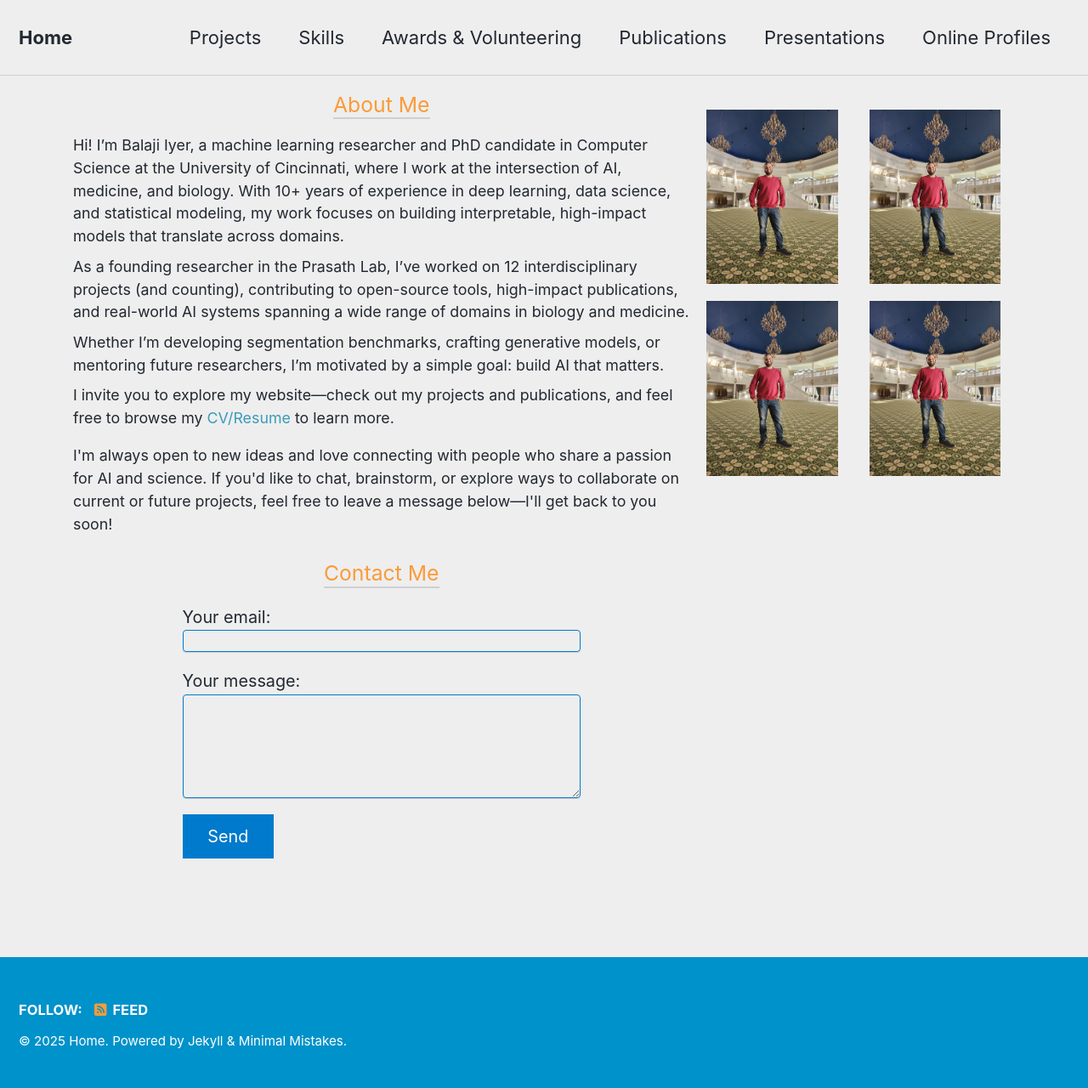
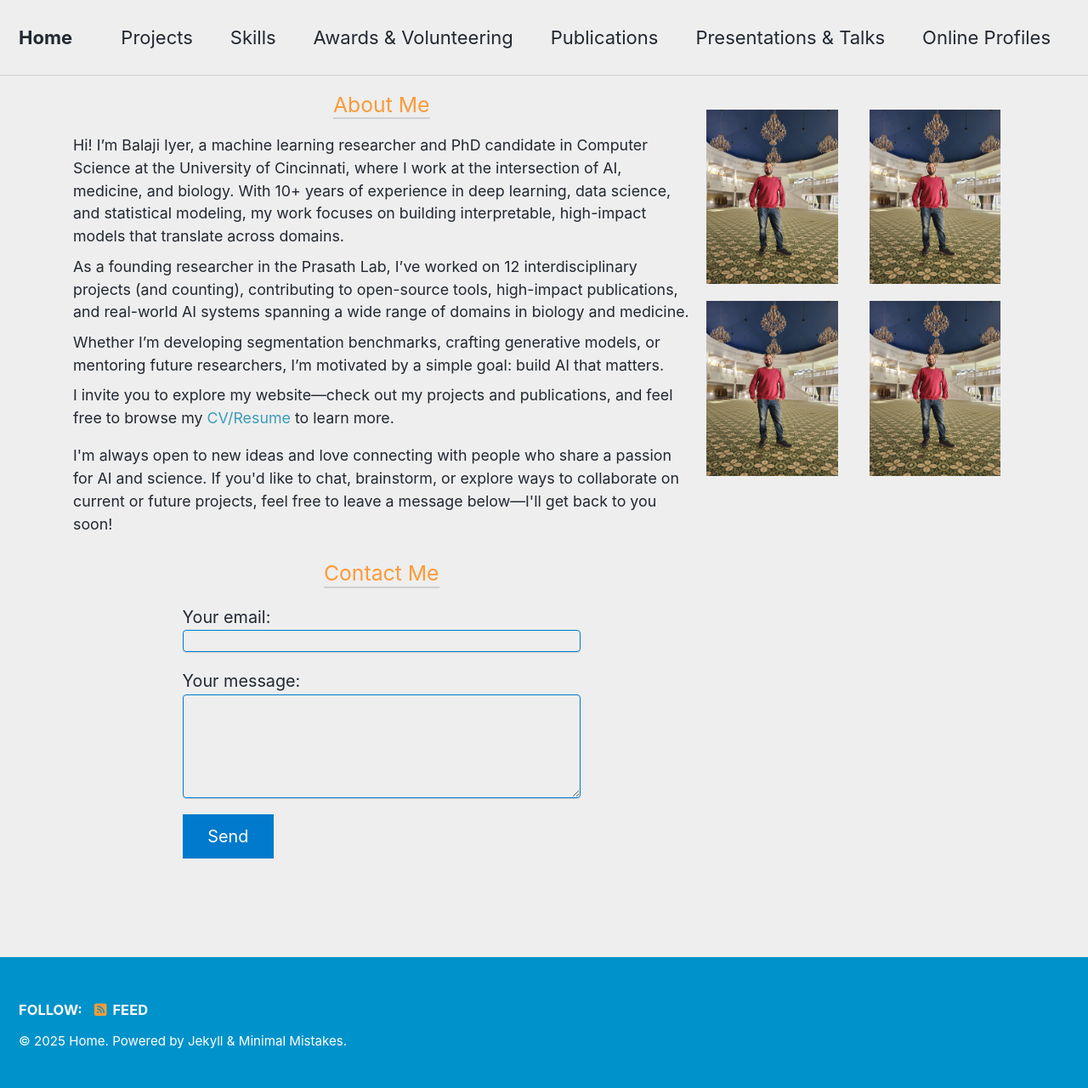
Before and after one commit to dlab-arp/dlab-arp.github.io, a Jekyll site: the page built from index.md, in a window 1280 px wide. Shown: the whole page at 85% size. Built offline with Jekyll 4.4.1, drawn with Linux system fonts in a browser that asks for light colours; cached includes are drawn as plain includes.

Commit message:
Presentations --> Presentations & Talks

```diff
--- a/_data/navigation.yml
+++ b/_data/navigation.yml
@@ -8,7 +8,7 @@ main:
     url: /awards/
   - title: "Publications"
     url: /publications/
-  - title: "Presentations"
+  - title: "Presentations & Talks"
     url: /presentations/
   - title: "Online Profiles"
     url: /profiles/
```
